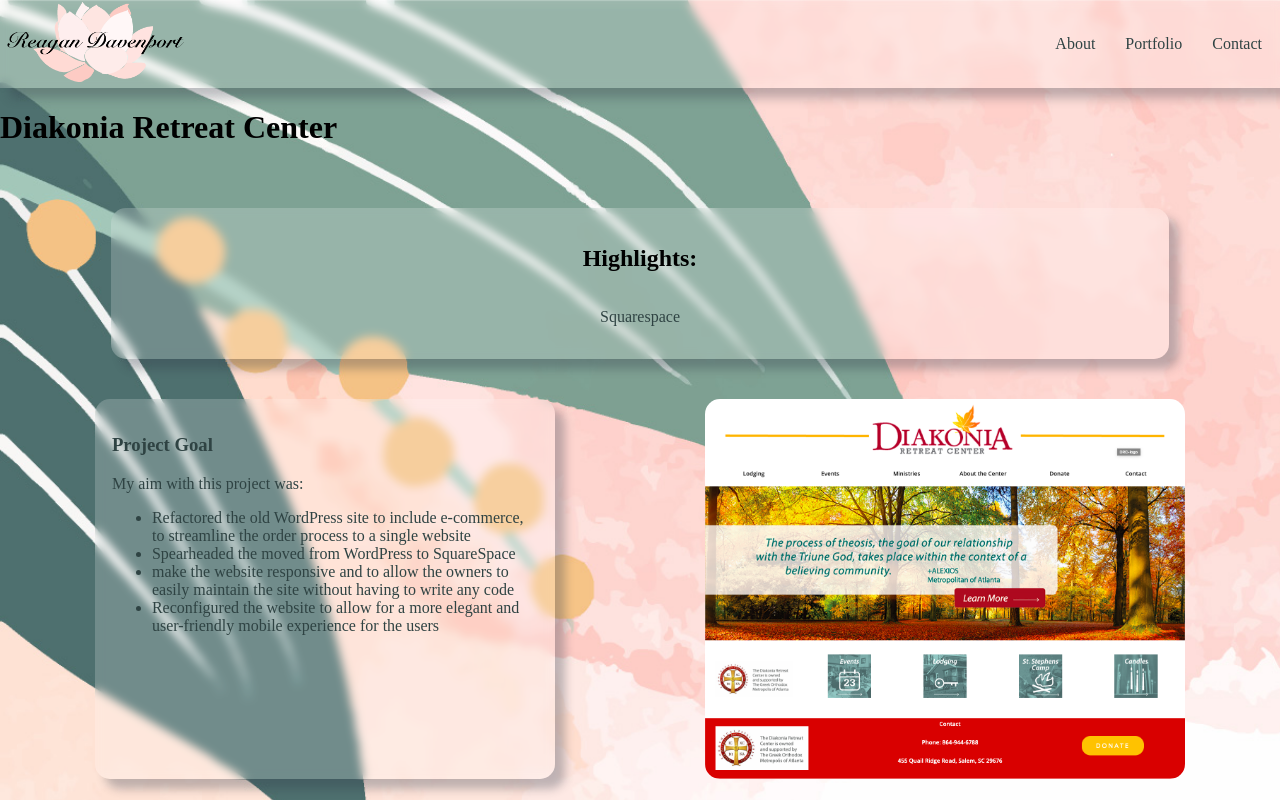
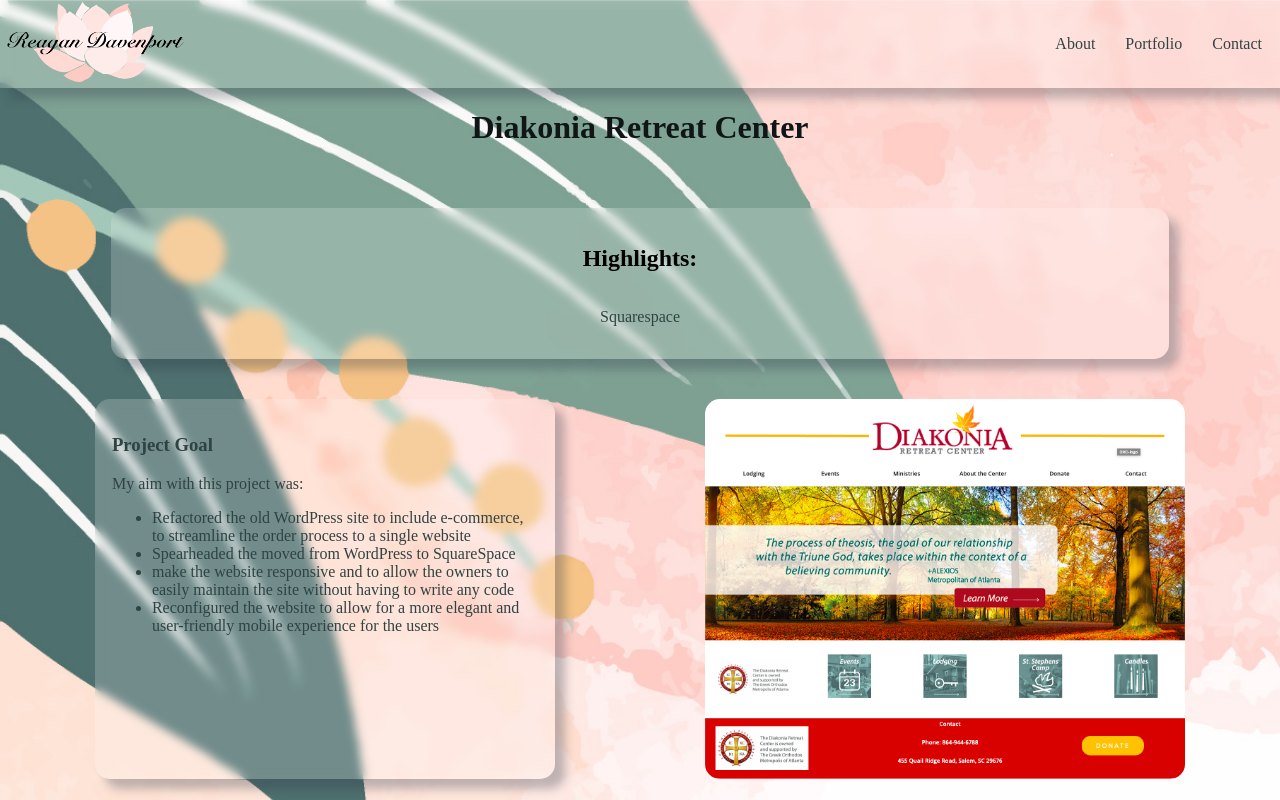
Before and after one commit to ReaganADavenport/Portfolio, a React (Create React App) app: page /portfolio/drc in a window 1280 px wide. Shown: the top 800 px of the page. Built offline with nearby package versions, Linux system fonts and the light colour scheme.

Commit message:
I was calling the main div in the css 'Drc' when I had called it 'drc', I'm a moron

```diff
--- a/src/Components/drc/drc.css
+++ b/src/Components/drc/drc.css
@@ -1,9 +1,4 @@
-.Drc{
-    display: flex;
-    justify-content: center;
-}
-
-.Drc h1{
+.drc h1{
     color: #101616;
     display: flex;
     justify-content: center;
```
